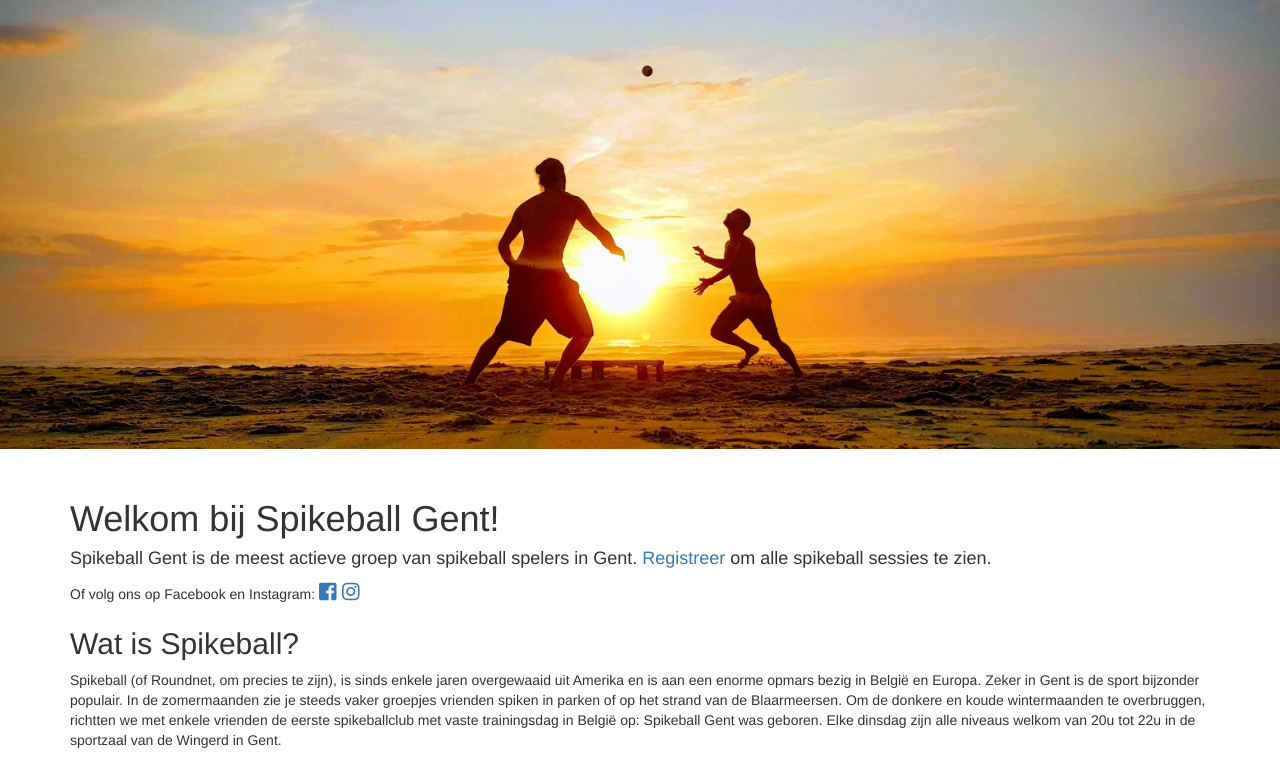
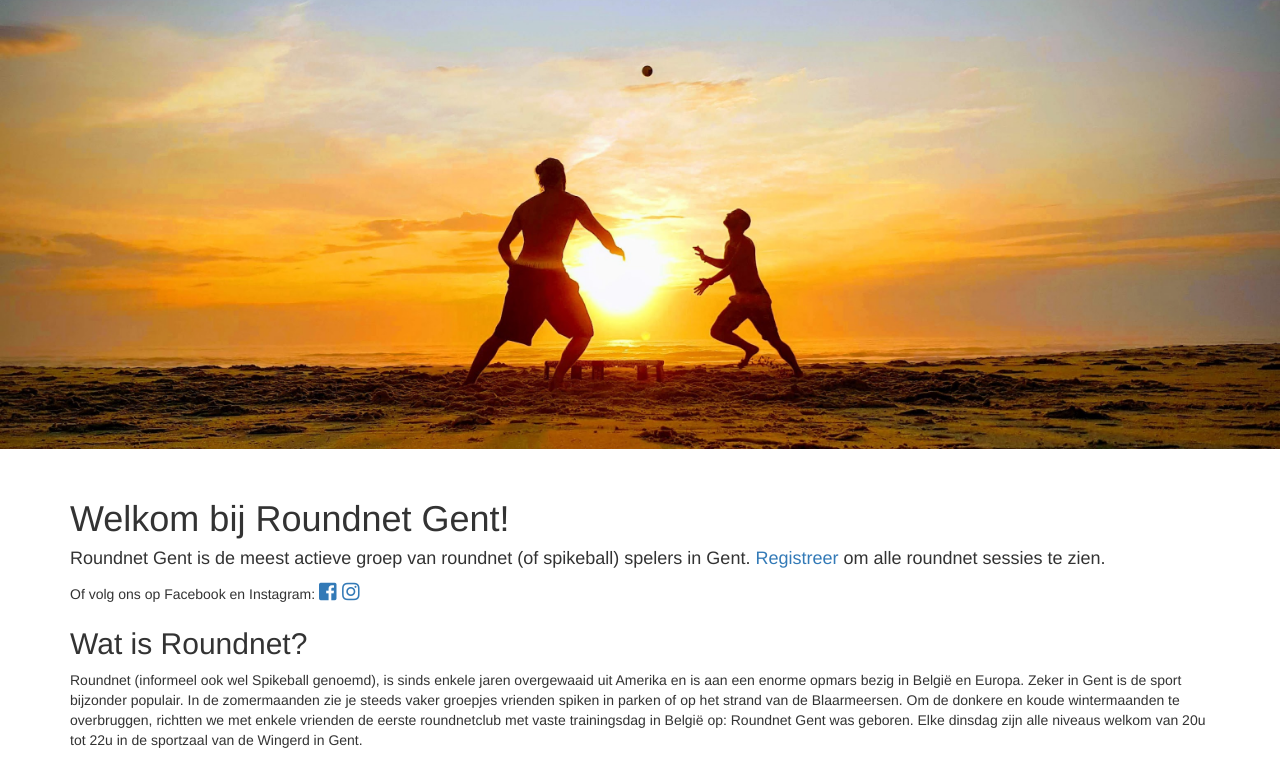
Before and after one commit to multavici/spikeball, a Flask app: page / in a window 1280 px wide. Shown: the part 67-827 px from the top of the page. Run offline with Flask 2, Linux system fonts and the light colour scheme; some libraries are stand-ins or nearby versions.

Commit message:
spikeball -> roundnet

```diff
--- a/app/templates/home.html
+++ b/app/templates/home.html
@@ -50,8 +50,8 @@
 {% endblock %}
 
 {% block app_content %}
-    <h1>Welkom bij Spikeball Gent!</h1>
-    <h4>Spikeball Gent is de meest actieve groep van spikeball spelers in Gent. <a href="{{ url_for('auth.register') }}">Registreer</a> om alle spikeball sessies te zien.</h4>
+    <h1>Welkom bij Roundnet Gent!</h1>
+    <h4>Roundnet Gent is de meest actieve groep van roundnet (of spikeball) spelers in Gent. <a href="{{ url_for('auth.register') }}">Registreer</a> om alle roundnet sessies te zien.</h4>
     <p>Of volg ons op Facebook en Instagram:
         <a href="https://www.facebook.com/SpikeballGent/"><span style="font-size: 20px">
             <i class="fab fa-facebook-square"></i>
@@ -60,11 +60,11 @@
             <i class="fab fa-instagram"></i>
         </span></a>
     </p>
-    <h2>Wat is Spikeball?</h2>
-    <p>Spikeball (of Roundnet, om precies te zijn), is sinds enkele jaren overgewaaid uit Amerika en is aan een enorme opmars bezig in België en Europa.
+    <h2>Wat is Roundnet?</h2>
+    <p>Roundnet (informeel ook wel Spikeball genoemd), is sinds enkele jaren overgewaaid uit Amerika en is aan een enorme opmars bezig in België en Europa.
         Zeker in Gent is de sport bijzonder populair. In de zomermaanden zie je steeds vaker groepjes vrienden spiken in parken of op het strand van de
-        Blaarmeersen. Om de donkere en koude wintermaanden te overbruggen, richtten we met enkele vrienden de eerste spikeballclub met vaste trainingsdag
-        in België op: Spikeball Gent was geboren. Elke dinsdag zijn alle niveaus welkom van 20u tot 22u in de sportzaal van de Wingerd in Gent.
+        Blaarmeersen. Om de donkere en koude wintermaanden te overbruggen, richtten we met enkele vrienden de eerste roundnetclub met vaste trainingsdag
+        in België op: Roundnet Gent was geboren. Elke dinsdag zijn alle niveaus welkom van 20u tot 22u in de sportzaal van de Wingerd in Gent.
     </p>
     <div class="video-container">
         <iframe src="https://www.youtube.com/embed/l9UL6P5IsxY" frameborder="0" allow="accelerometer; autoplay; encrypted-media; gyroscope; picture-in-picture" allowfullscreen></iframe>
```
